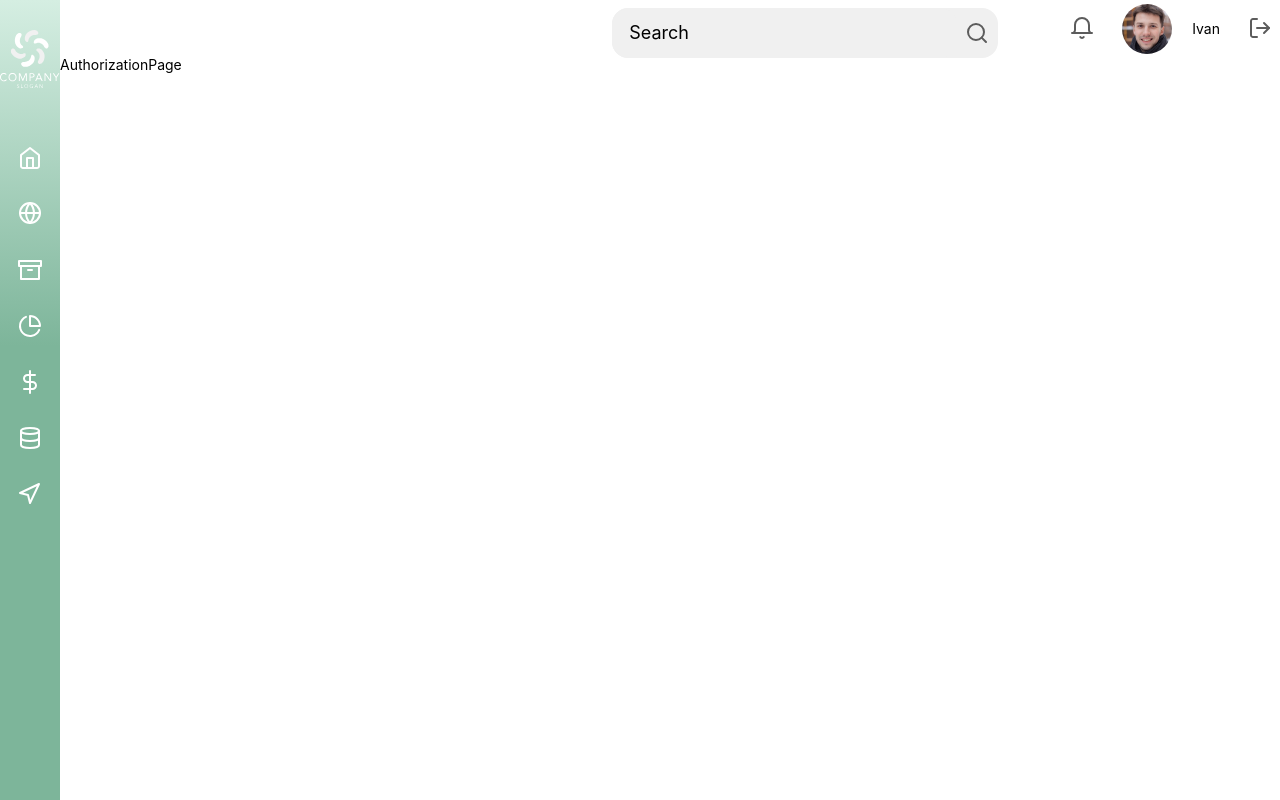
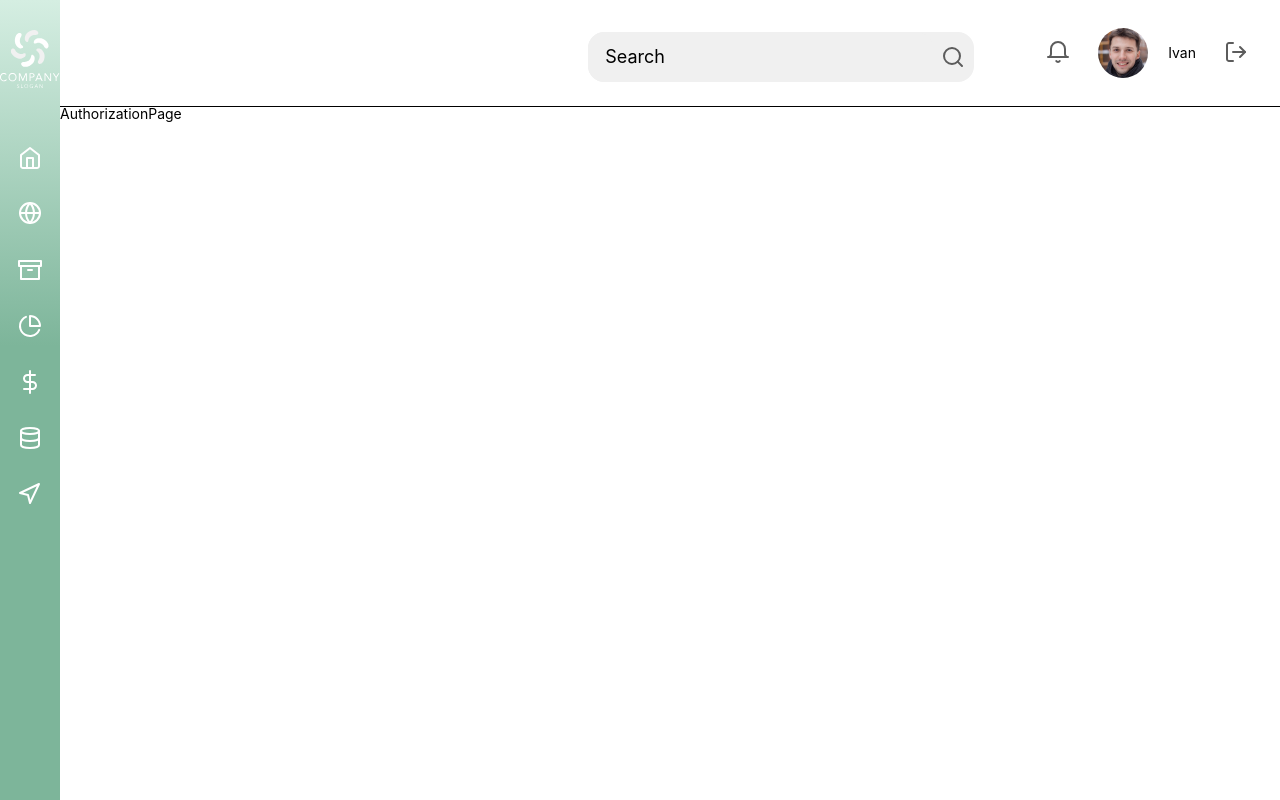
Before and after one commit to AvtsynovS/technical_support, a React (Create React App) app: page / in a window 1280 px wide. Built offline with nearby package versions, Linux system fonts and the light colour scheme.

Commit message:
change header style

```diff
--- a/src/Components/Header/styles.module.scss
+++ b/src/Components/Header/styles.module.scss
@@ -1,6 +1,9 @@
 .headerContainer {
   display: flex;
   justify-content: end;
+  align-items: center;
+  padding: 24px;
+  border-bottom: 1px solid #000;
   & > .infoPannel {
     margin-left: 64px;
   }
```
